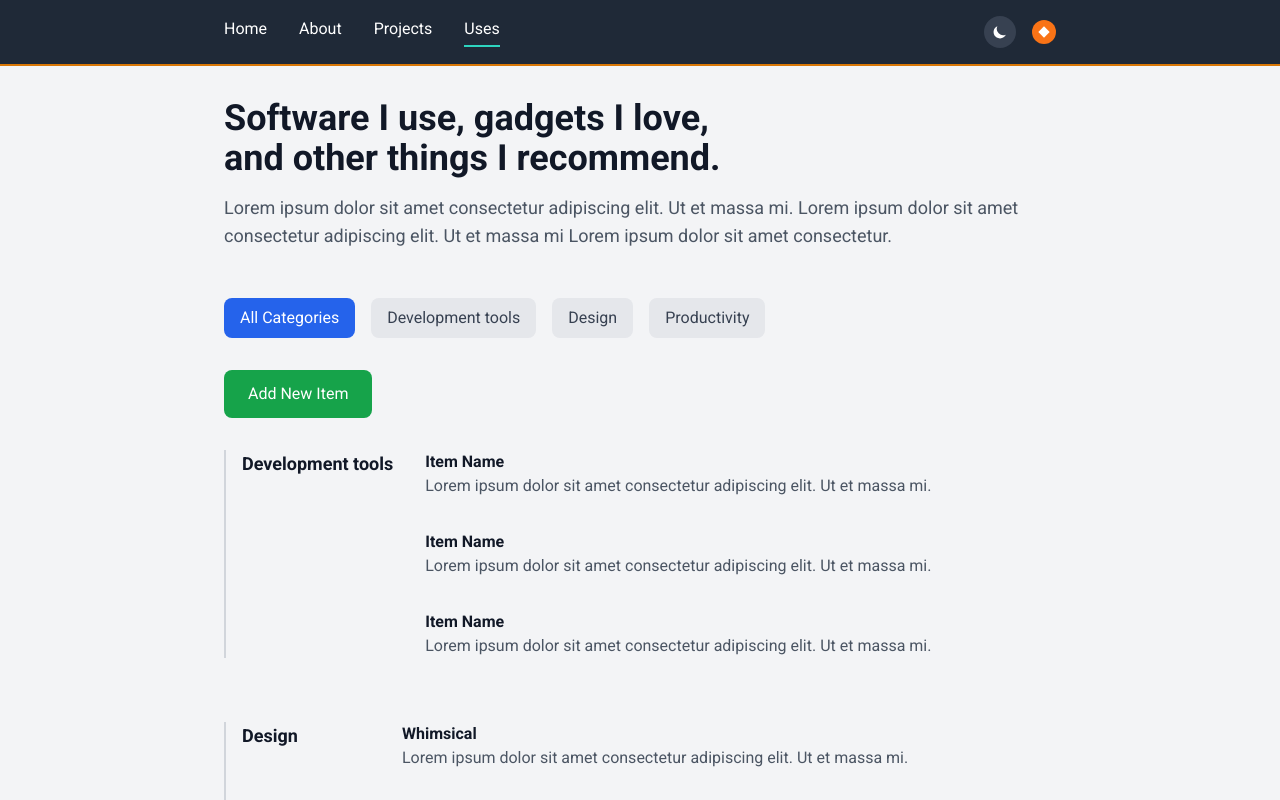
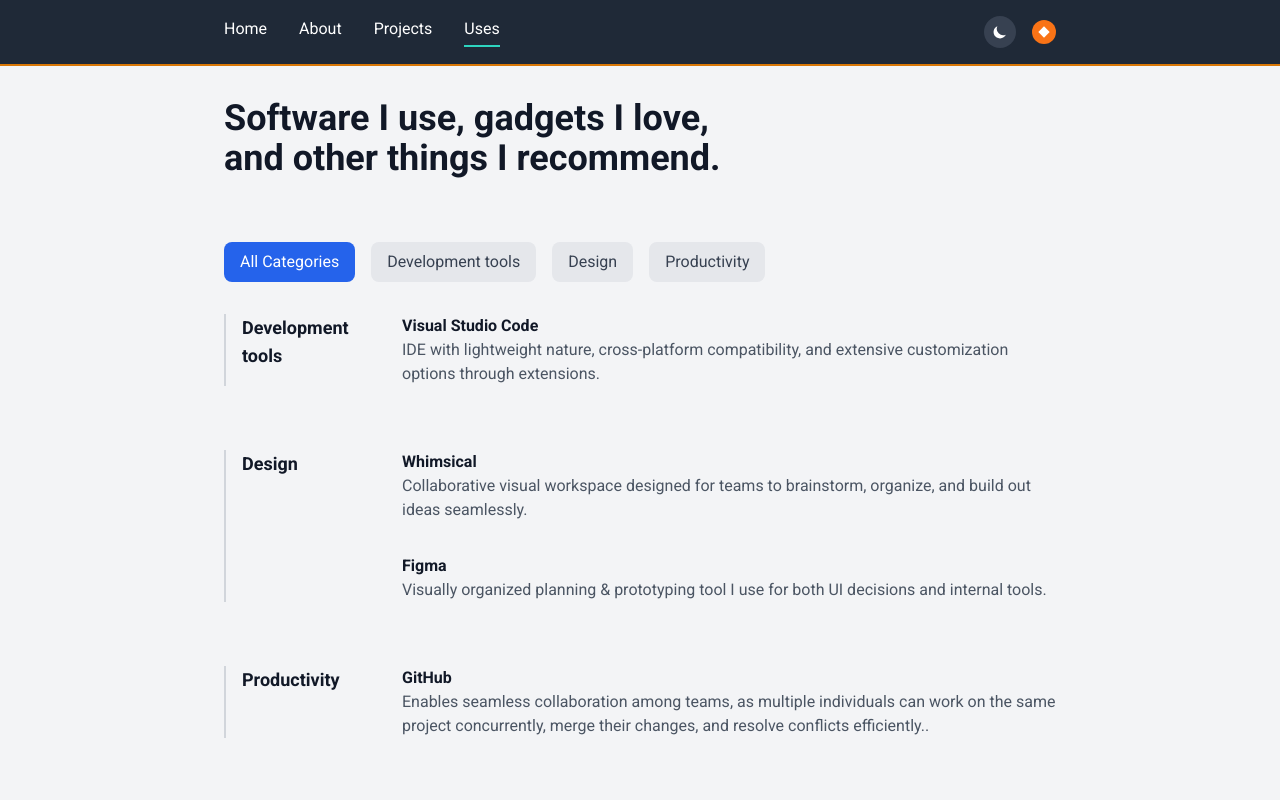
Before and after one commit to are305/portfolio, a Next.js app: page /uses in a window 1280 px wide. Shown: the top 800 px of the page. Built offline with nearby package versions, Linux system fonts and the light colour scheme.

Commit message:
Finished personalizing my portfolio

```diff
--- a/src/app/projects/page.jsx
+++ b/src/app/projects/page.jsx
@@ -1,97 +1,99 @@
-'use client';
-import { useState } from 'react';
+"use client";
+import { useState } from "react";
 
 const projectsData = [
   {
     id: 1,
-    name: "Company",
-    description: "Creating technology to empower civilians to explore space on their own terms.",
-    url: "https://company.com",
+    name: "Electronic Invoicing",
+    description: "Developed invoicing software for parking ticketing to include capabilities for electronic invoicing.",
+    url: "",
     category: "Technology",
-    icon: "H"
+    icon: "EI",
   },
   {
     id: 2,
-    name: "Project Alpha",
-    description: "Lorem ipsum dolor sit amet consectetur adipiscing elit. Ut et massa mi.",
-    url: "https://project-alpha.com",
+    name: "Shepherd's Guide",
+    description: "Backend built with Django with SQLite. Frontend built with React.",
+    url: "https://shepherdsguide-frontend-beta.onrender.com/",
     category: "Web Development",
-    icon: "A"
+    icon: "SG",
   },
   {
     id: 3,
-    name: "Innovation Hub",
-    description: "Lorem ipsum dolor sit amet consectetur adipiscing elit. Ut et massa mi.",
-    url: "https://innovation-hub.com",
+    name: "Google Dev Club",
+    description: "Participating in club activities for the official Ensign College Google Dev Club.",
+    url: "",
     category: "Technology",
-    icon: "I"
+    icon: "G",
   },
   {
     id: 4,
-    name: "Creative Studio",
-    description: "Lorem ipsum dolor sit amet consectetur adipiscing elit. Ut et massa mi.",
-    url: "https://creative-studio.com",
+    name: "CS220 Portfolio Template",
+    description: "Portfolio template that showcases my academic and professional achievements.",
+    url: "https://github.com/are305/portfolio",
     category: "Design",
-    icon: "C"
+    icon: "PT",
   },
   {
     id: 5,
-    name: "Data Analytics",
-    description: "Lorem ipsum dolor sit amet consectetur adipiscing elit. Ut et massa mi.",
-    url: "https://data-analytics.com",
+    name: "Dashboards",
+    description: "Twice per term, I generate statistical data for assigned programs as a Canvas Support agent.",
+    url: "",
     category: "Technology",
-    icon: "D"
+    icon: "D",
   },
   {
     id: 6,
-    name: "Mobile App",
-    description: "Lorem ipsum dolor sit amet consectetur adipiscing elit. Ut et massa mi.",
-    url: "https://mobile-app.com",
+    name: "MTC Auto Plates",
+    description: "Simple mobile app that uses an auto plate to search for any traffic citations or tickets in Peru.",
+    url: "",
     category: "Mobile Development",
-    icon: "M"
-  }
+    icon: "MTC",
+  },
 ];
 
 const categories = ["All", "Technology", "Web Development", "Design", "Mobile Development"];
 
 export default function Projects() {
-  const [selectedCategory, setSelectedCategory] = useState('All');
+  const [selectedCategory, setSelectedCategory] = useState("All");
   const [isAddingProject, setIsAddingProject] = useState(false);
   const [newProject, setNewProject] = useState({
-    name: '',
-    description: '',
-    url: '',
-    category: 'Technology',
-    icon: ''
+    name: "",
+    description: "",
+    url: "",
+    category: "Technology",
+    icon: "",
   });
 
   const handleAddProject = () => {
     if (newProject.name && newProject.description && newProject.url && newProject.icon) {
       // ここでプロジェクトを追加する処理を実装
-      console.log('Adding new project:', newProject);
+      console.log("Adding new project:", newProject);
       setNewProject({
-        name: '',
-        description: '',
-        url: '',
-        category: 'Technology',
-        icon: ''
+        name: "",
+        description: "",
+        url: "",
+        category: "Technology",
+        icon: "",
       });
       setIsAddingProject(false);
     }
   };
 
-  const filteredProjects = selectedCategory === 'All'
-    ? projectsData
-    : projectsData.filter(project => project.category === selectedCategory);
+  const filteredProjects =
+    selectedCategory === "All" ? projectsData : projectsData.filter((project) => project.category === selectedCategory);
 
   return (
     <div className="flex flex-col p-8 max-w-4xl mx-auto">
       <h1 className="text-4xl font-bold mb-4 text-gray-900 dark:text-white">
-        Things I've made trying to put my dent in the universe.
+        Showcase of Projects and Accomplishments.
       </h1>
       <p className="text-lg text-gray-600 dark:text-gray-300 mb-8 pl-4">
-        Lorem ipsum dolor sit amet consectetur adipiscing elit. Ut et massa mi. Lorem ipsum dolor sit amet consectetur
-        adipiscing elit. Ut et massa mi Lorem ipsum dolor sit amet consectetur.
+        I am a software engineer with a strong background in web application development, specializing in both front-end
+        and back-end technologies such as React.js and Django. With experience as a Tech Lead, I have a proven track
+        record of developing innovative solutions, training teammates, and communicating with clients to deliver
+        high-quality projects. My work includes building a web application to track at-risk students and creating
+        certified electronic invoicing software
       </p>
 
       {/* カテゴリーフィルターボタン */}
@@ -102,23 +104,13 @@
             onClick={() => setSelectedCategory(category)}
             className={`px-4 py-2 rounded-lg transition-colors ${
               selectedCategory === category
-                ? 'bg-blue-600 text-white'
-                : 'bg-gray-200 dark:bg-gray-700 text-gray-700 dark:text-gray-300 hover:bg-gray-300 dark:hover:bg-gray-600'
+                ? "bg-blue-600 text-white"
+                : "bg-gray-200 dark:bg-gray-700 text-gray-700 dark:text-gray-300 hover:bg-gray-300 dark:hover:bg-gray-600"
             }`}
           >
             {category}
           </button>
         ))}
-      </div>
-
-      {/* プロジェクト追加ボタン */}
-      <div className="mb-8">
-        <button
-          onClick={() => setIsAddingProject(!isAddingProject)}
-          className="px-6 py-3 bg-green-600 text-white rounded-lg hover:bg-green-700 transition-colors"
-        >
-          {isAddingProject ? 'Cancel' : 'Add New Project'}
-        </button>
       </div>
 
       {/* プロジェクト追加フォーム */}
@@ -127,9 +119,7 @@
           <h3 className="text-lg font-semibold mb-4 text-gray-900 dark:text-white">Add New Project</h3>
           <div className="grid grid-cols-1 md:grid-cols-2 gap-4">
             <div>
-              <label className="block text-sm font-medium text-gray-700 dark:text-gray-300 mb-2">
-                Project Name
-              </label>
+              <label className="block text-sm font-medium text-gray-700 dark:text-gray-300 mb-2">Project Name</label>
               <input
                 type="text"
                 value={newProject.name}
@@ -139,19 +129,19 @@
               />
             </div>
             <div>
-              <label className="block text-sm font-medium text-gray-700 dark:text-gray-300 mb-2">
-                Category
-              </label>
+              <label className="block text-sm font-medium text-gray-700 dark:text-gray-300 mb-2">Category</label>
               <select
                 value={newProject.category}
                 onChange={(e) => setNewProject({ ...newProject, category: e.target.value })}
                 className="w-full p-2 border border-gray-300 dark:border-gray-600 rounded-md focus:ring-2 focus:ring-blue-500 focus:border-transparent bg-white dark:bg-gray-700 text-gray-900 dark:text-white"
               >
-                {categories.filter(cat => cat !== 'All').map((category) => (
-                  <option key={category} value={category}>
-                    {category}
-                  </option>
-                ))}
+                {categories
+                  .filter((cat) => cat !== "All")
+                  .map((category) => (
+                    <option key={category} value={category}>
+                      {category}
+                    </option>
+                  ))}
               </select>
             </div>
             <div>
@@ -168,9 +158,7 @@
               />
             </div>
             <div>
-              <label className="block text-sm font-medium text-gray-700 dark:text-gray-300 mb-2">
-                URL
-              </label>
+              <label className="block text-sm font-medium text-gray-700 dark:text-gray-300 mb-2">URL</label>
               <input
                 type="url"
                 value={newProject.url}
@@ -180,9 +168,7 @@
               />
             </div>
             <div className="md:col-span-2">
-              <label className="block text-sm font-medium text-gray-700 dark:text-gray-300 mb-2">
-                Description
-              </label>
+              <label className="block text-sm font-medium text-gray-700 dark:text-gray-300 mb-2">Description</label>
               <textarea
                 value={newProject.description}
                 onChange={(e) => setNewProject({ ...newProject, description: e.target.value })}
@@ -202,11 +188,11 @@
                 onClick={() => {
                   setIsAddingProject(false);
                   setNewProject({
-                    name: '',
-                    description: '',
-                    url: '',
-                    category: 'Technology',
-                    icon: ''
+                    name: "",
+                    description: "",
+                    url: "",
+                    category: "Technology",
+                    icon: "",
                   });
                 }}
                 className="px-4 py-2 bg-gray-500 text-white rounded-md hover:bg-gray-600 transition-colors"
@@ -239,7 +225,11 @@
             {/* プロジェクトURL */}
             <div className="flex items-center">
               <svg className="w-4 h-4 text-gray-400 dark:text-gray-500 mr-2" fill="currentColor" viewBox="0 0 20 20">
-                <path fillRule="evenodd" d="M12.586 4.586a2 2 0 112.828 2.828l-3 3a2 2 0 01-2.828 0 1 1 0 00-1.414 1.414 4 4 0 005.656 0l3-3a4 4 0 00-5.656-5.656l-1.5 1.5a1 1 0 101.414 1.414l1.5-1.5zm-5 5a2 2 0 012.828 0 1 1 0 101.414-1.414 4 4 0 00-5.656 0l-3 3a4 4 0 105.656 5.656l1.5-1.5a1 1 0 10-1.414-1.414l-1.5 1.5a2 2 0 11-2.828-2.828l3-3z" clipRule="evenodd" />
+                <path
+                  fillRule="evenodd"
+                  d="M12.586 4.586a2 2 0 112.828 2.828l-3 3a2 2 0 01-2.828 0 1 1 0 00-1.414 1.414 4 4 0 005.656 0l3-3a4 4 0 00-5.656-5.656l-1.5 1.5a1 1 0 101.414 1.414l1.5-1.5zm-5 5a2 2 0 012.828 0 1 1 0 101.414-1.414 4 4 0 00-5.656 0l-3 3a4 4 0 105.656 5.656l1.5-1.5a1 1 0 10-1.414-1.414l-1.5 1.5a2 2 0 11-2.828-2.828l3-3z"
+                  clipRule="evenodd"
+                />
               </svg>
               <a
                 href={project.url}
@@ -253,8 +243,12 @@
 
             {/* プロジェクト操作ボタン */}
             <div className="absolute top-4 right-4 opacity-0 group-hover:opacity-100 transition-opacity">
-              <button className="text-blue-600 hover:text-blue-800 dark:text-blue-400 dark:hover:text-blue-300 mr-2 text-sm">Edit</button>
-              <button className="text-red-600 hover:text-red-800 dark:text-red-400 dark:hover:text-red-300 text-sm">Delete</button>
+              <button className="text-blue-600 hover:text-blue-800 dark:text-blue-400 dark:hover:text-blue-300 mr-2 text-sm">
+                Edit
+              </button>
+              <button className="text-red-600 hover:text-red-800 dark:text-red-400 dark:hover:text-red-300 text-sm">
+                Delete
+              </button>
             </div>
           </div>
         ))}
--- a/src/app/uses/page.jsx
+++ b/src/app/uses/page.jsx
@@ -1,19 +1,25 @@
-'use client';
-import { useState } from 'react';
+"use client";
+import { useState } from "react";
 
 const usesData = [
   {
     category: "Development tools",
     tools: [
-      { name: "Item Name", description: "Lorem ipsum dolor sit amet consectetur adipiscing elit. Ut et massa mi." },
-      { name: "Item Name", description: "Lorem ipsum dolor sit amet consectetur adipiscing elit. Ut et massa mi." },
-      { name: "Item Name", description: "Lorem ipsum dolor sit amet consectetur adipiscing elit. Ut et massa mi." },
+      {
+        name: "Visual Studio Code",
+        description:
+          "IDE with lightweight nature, cross-platform compatibility, and extensive customization options through extensions.",
+      },
     ],
   },
   {
     category: "Design",
     tools: [
-      { name: "Whimsical", description: "Lorem ipsum dolor sit amet consectetur adipiscing elit. Ut et massa mi." },
+      {
+        name: "Whimsical",
+        description:
+          "Collaborative visual workspace designed for teams to brainstorm, organize, and build out ideas seamlessly.",
+      },
       {
         name: "Figma",
         description: "Visually organized planning & prototyping tool I use for both UI decisions and internal tools.",
@@ -23,30 +29,31 @@
   {
     category: "Productivity",
     tools: [
-      { name: "Item Name", description: "Lorem ipsum dolor sit amet consectetur adipiscing elit. Ut et massa mi." },
-      { name: "Item Name", description: "Lorem ipsum dolor sit amet consectetur adipiscing elit. Ut et massa mi." },
-      { name: "Item Name", description: "Lorem ipsum dolor sit amet consectetur adipiscing elit. Ut et massa mi." },
+      {
+        name: "GitHub",
+        description:
+          "Enables seamless collaboration among teams, as multiple individuals can work on the same project concurrently, merge their changes, and resolve conflicts efficiently..",
+      },
     ],
   },
 ];
 
 export default function Uses() {
-  const [selectedCategory, setSelectedCategory] = useState('all');
+  const [selectedCategory, setSelectedCategory] = useState("all");
   const [isAddingItem, setIsAddingItem] = useState(false);
-  const [newItem, setNewItem] = useState({ name: '', description: '', category: 'Development tools' });
+  const [newItem, setNewItem] = useState({ name: "", description: "", category: "Development tools" });
 
   const handleAddItem = () => {
     if (newItem.name && newItem.description) {
       // ここでアイテムを追加する処理を実装
-      console.log('Adding new item:', newItem);
-      setNewItem({ name: '', description: '', category: 'Development tools' });
+      console.log("Adding new item:", newItem);
+      setNewItem({ name: "", description: "", category: "Development tools" });
       setIsAddingItem(false);
     }
   };
 
-  const filteredData = selectedCategory === 'all'
-    ? usesData
-    : usesData.filter(section => section.category === selectedCategory);
+  const filteredData =
+    selectedCategory === "all" ? usesData : usesData.filter((section) => section.category === selectedCategory);
 
   return (
     <div className="flex flex-col p-8 max-w-4xl mx-auto">
@@ -54,19 +61,16 @@
         Software I use, gadgets I love,
         <br /> and other things I recommend.
       </h1>
-      <p className="text-lg text-gray-600 dark:text-gray-300 mb-12">
-        Lorem ipsum dolor sit amet consectetur adipiscing elit. Ut et massa mi. Lorem ipsum dolor sit amet consectetur
-        adipiscing elit. Ut et massa mi Lorem ipsum dolor sit amet consectetur.
-      </p>
+      <p className="text-lg text-gray-600 dark:text-gray-300 mb-12"></p>
 
       {/* カテゴリーフィルターボタン */}
       <div className="mb-8 flex flex-wrap gap-4">
         <button
-          onClick={() => setSelectedCategory('all')}
+          onClick={() => setSelectedCategory("all")}
           className={`px-4 py-2 rounded-lg transition-colors ${
-            selectedCategory === 'all'
-              ? 'bg-blue-600 text-white'
-              : 'bg-gray-200 dark:bg-gray-700 text-gray-700 dark:text-gray-300 hover:bg-gray-300 dark:hover:bg-gray-600'
+            selectedCategory === "all"
+              ? "bg-blue-600 text-white"
+              : "bg-gray-200 dark:bg-gray-700 text-gray-700 dark:text-gray-300 hover:bg-gray-300 dark:hover:bg-gray-600"
           }`}
         >
           All Categories
@@ -77,23 +81,13 @@
             onClick={() => setSelectedCategory(section.category)}
             className={`px-4 py-2 rounded-lg transition-colors ${
               selectedCategory === section.category
-                ? 'bg-blue-600 text-white'
-                : 'bg-gray-200 dark:bg-gray-700 text-gray-700 dark:text-gray-300 hover:bg-gray-300 dark:hover:bg-gray-600'
+                ? "bg-blue-600 text-white"
+                : "bg-gray-200 dark:bg-gray-700 text-gray-700 dark:text-gray-300 hover:bg-gray-300 dark:hover:bg-gray-600"
             }`}
           >
             {section.category}
           </button>
         ))}
-      </div>
-
-      {/* アイテム追加ボタン */}
-      <div className="mb-8">
-        <button
-          onClick={() => setIsAddingItem(!isAddingItem)}
-          className="px-6 py-3 bg-green-600 text-white rounded-lg hover:bg-green-700 transition-colors"
-        >
-          {isAddingItem ? 'Cancel' : 'Add New Item'}
-        </button>
       </div>
 
       {/* アイテム追加フォーム */}
@@ -102,9 +96,7 @@
           <h3 className="text-lg font-semibold mb-4 text-gray-900 dark:text-white">Add New Item</h3>
           <div className="space-y-4">
             <div>
-              <label className="block text-sm font-medium text-gray-700 dark:text-gray-300 mb-2">
-                Category
-              </label>
+              <label className="block text-sm font-medium text-gray-700 dark:text-gray-300 mb-2">Category</label>
               <select
                 value={newItem.category}
                 onChange={(e) => setNewItem({ ...newItem, category: e.target.value })}
@@ -118,9 +110,7 @@
               </select>
             </div>
             <div>
-              <label className="block text-sm font-medium text-gray-700 dark:text-gray-300 mb-2">
-                Item Name
-              </label>
+              <label className="block text-sm font-medium text-gray-700 dark:text-gray-300 mb-2">Item Name</label>
               <input
                 type="text"
                 value={newItem.name}
@@ -130,9 +120,7 @@
               />
             </div>
             <div>
-              <label className="block text-sm font-medium text-gray-700 dark:text-gray-300 mb-2">
-                Description
-              </label>
+              <label className="block text-sm font-medium text-gray-700 dark:text-gray-300 mb-2">Description</label>
               <textarea
                 value={newItem.description}
                 onChange={(e) => setNewItem({ ...newItem, description: e.target.value })}
@@ -151,7 +139,7 @@
               <button
                 onClick={() => {
                   setIsAddingItem(false);
-                  setNewItem({ name: '', description: '', category: 'Development tools' });
+                  setNewItem({ name: "", description: "", category: "Development tools" });
                 }}
                 className="px-4 py-2 bg-gray-500 text-white rounded-md hover:bg-gray-600 transition-colors"
               >
@@ -176,8 +164,12 @@
                   <p className="text-gray-600 dark:text-gray-400">{tool.description}</p>
                   {/* アイテム操作ボタン */}
                   <div className="absolute right-0 top-0 opacity-0 group-hover:opacity-100 transition-opacity">
-                    <button className="text-blue-600 hover:text-blue-800 dark:text-blue-400 dark:hover:text-blue-300 mr-2">Edit</button>
-                    <button className="text-red-600 hover:text-red-800 dark:text-red-400 dark:hover:text-red-300">Delete</button>
+                    <button className="text-blue-600 hover:text-blue-800 dark:text-blue-400 dark:hover:text-blue-300 mr-2">
+                      Edit
+                    </button>
+                    <button className="text-red-600 hover:text-red-800 dark:text-red-400 dark:hover:text-red-300">
+                      Delete
+                    </button>
                   </div>
                 </div>
               ))}
--- a/src/components/Timeline.jsx
+++ b/src/components/Timeline.jsx
@@ -1,6 +1,7 @@
 export default function Timeline() {
   const events = [
-    { year: "2024", description: "Started software engineering degree." },
+    { year: "2022", description: "Started software engineering degree." },
+    { year: "2023", description: "Started working as a student employee in Canvas Support." },
     { year: "2025", description: "Worked on CS220 portfolio project." },
   ];
 
```
Also changed, not shown: src/app/about/page.jsx (+11 -3 lines), src/app/page.jsx (+15 -8 lines), public/profile.jpg (added).
